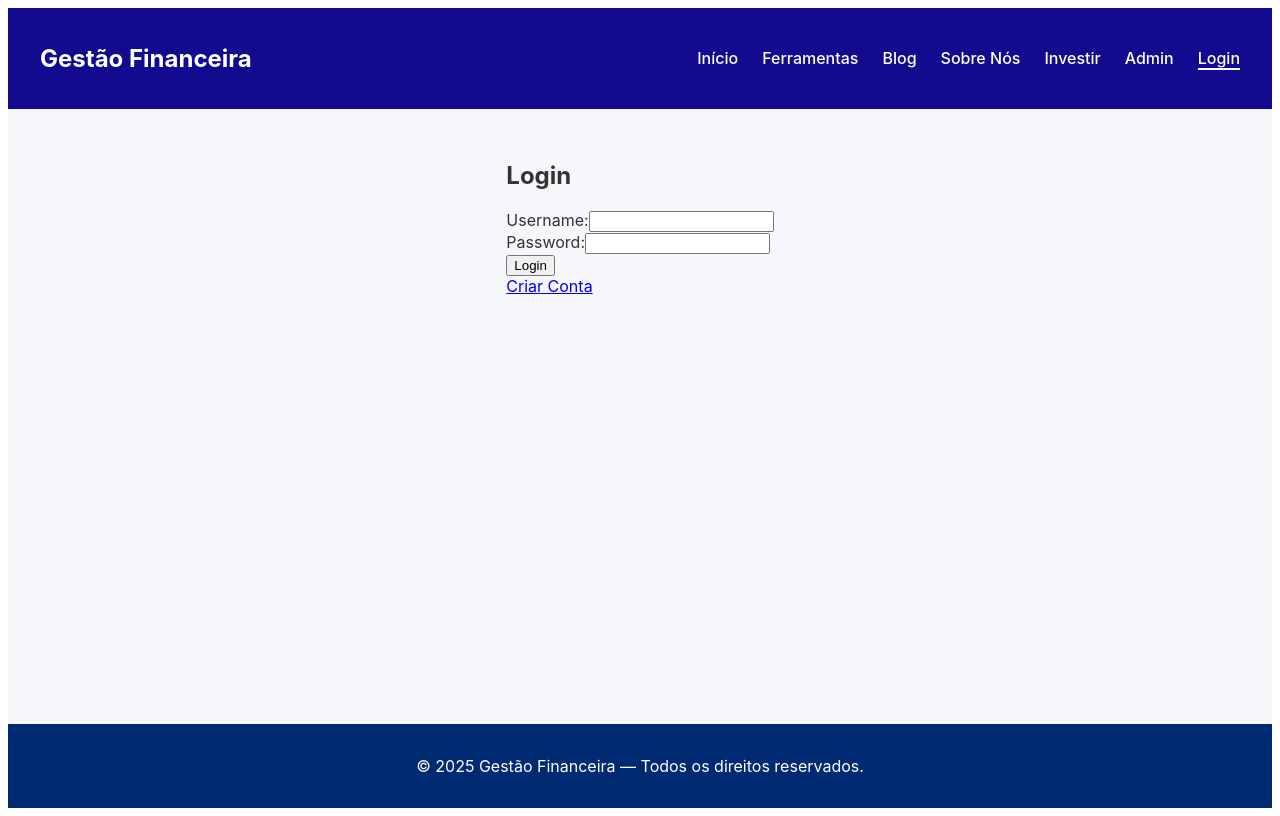
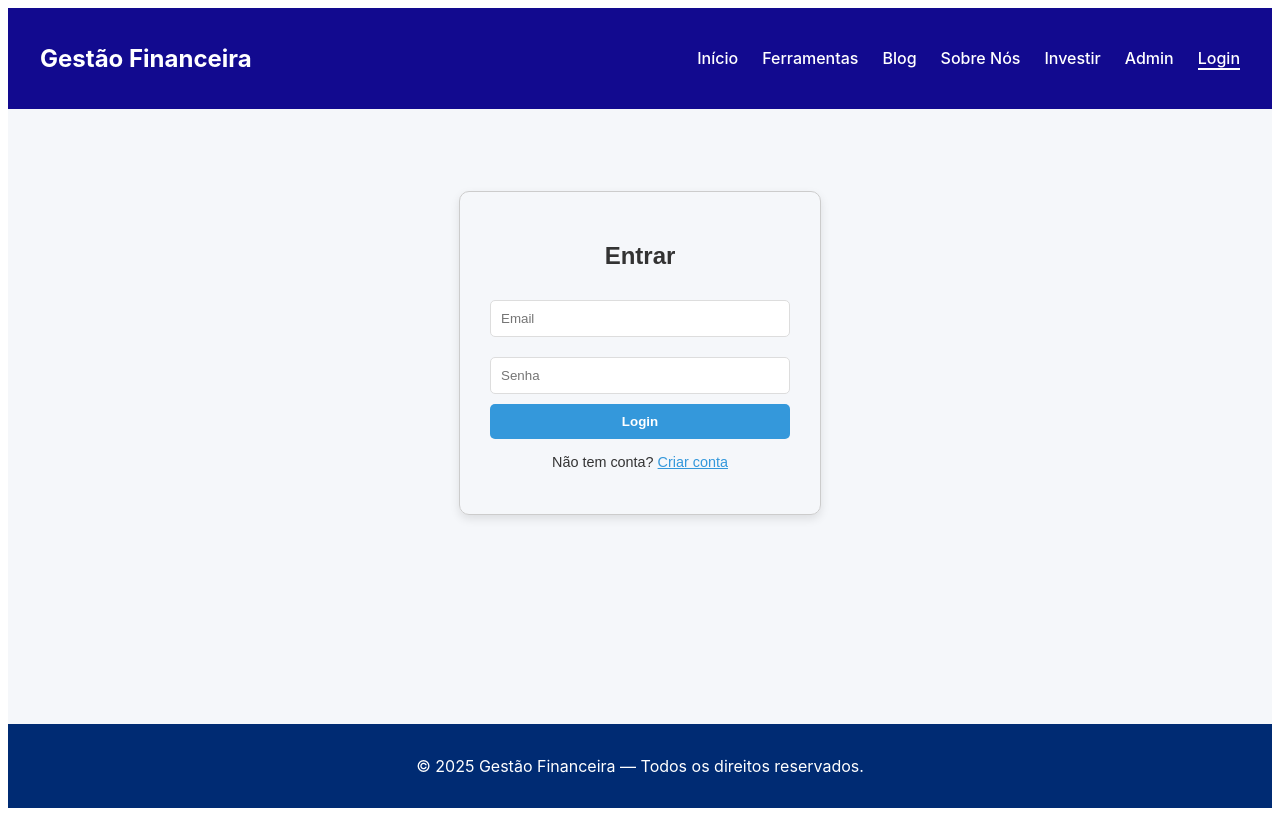
Before and after one commit to LUKOM-rgb/PW, a Vue app in the folder gestão-financeira/: page /login in a window 1280 px wide. Built offline with nearby package versions, Linux system fonts and the light colour scheme.

Commit message:
fix login

```diff
--- a/gestão-financeira/src/components/LoginComp.vue
+++ /dev/null
@@ -1,29 +0,0 @@
-<template>
-    <form>
-        <h2> Criar Login</h2>
-        <div>
-            <label for="username">Username:</label>
-            <input type="text" id="username" name="username" required />
-        </div>
-        <div>
-            <label for="password">Password:</label>
-            <input type="password" id="password" name="password" required />
-        </div>
-        <button type="submit">Criar</button>
-    </form>
-</template>
-<script>
-import CriarloginView from '../views/criarloginView.vue';
-
-export default {
-    name: 'CriarLoginComp',
-    components: CriarloginView,
-    data () {
-        return {
-           name: '',
-           password: ''
-        };
-    },
-};
-
-</script>
--- a/gestão-financeira/src/router/index.js
+++ b/gestão-financeira/src/router/index.js
@@ -41,11 +41,6 @@ const router = createRouter({
       path: '/login',
       name: 'login',
       component: () => import('../views/LoginView.vue'),
-    },
-    {
-      path: '/gestão-financeira/src/views/criarloginView.vue',
-      name: 'criarlogin',
-      component: () => import('../views/criarloginView.vue'),
     }
     // possivel rota para página de 404
   ],
--- a/gestão-financeira/src/views/LoginView.vue
+++ b/gestão-financeira/src/views/LoginView.vue
@@ -1,15 +1,125 @@
 <template>
-    <form>
-        <h2>Login</h2>
-        <div>
-            <label for="username">Username:</label>
-            <input type="text" id="username" name="username" required />
-        </div>
-        <div>
-            <label for="password">Password:</label>
-            <input type="password" id="password" name="password" required />
-        </div>
-        <button type="submit">Login</button>
-    </form>
-    <RouterLink to="../views/criarloginView.vue">Criar Conta</RouterLink>
+  <div class="auth-container">
+
+    <div v-if="!usuarioLogado" class="auth-box">
+
+      <div v-if="modo === 'login'">
+        <h2>Entrar</h2>
+        <form @submit.prevent="fazerLogin">
+          <input v-model="form.email" type="email" placeholder="Email" required />
+          <input v-model="form.senha" type="password" placeholder="Senha" required />
+          <button type="submit" class="btn-primary">Login</button>
+        </form>
+        <p class="toggle-text">
+          Não tem conta? <a @click="modo = 'cadastro'">Criar conta</a>
+        </p>
+      </div>
+
+      <div v-else>
+        <h2>Nova Conta</h2>
+        <form @submit.prevent="criarConta">
+          <input v-model="form.nome" type="text" placeholder="Nome" required />
+          <input v-model="form.email" type="email" placeholder="Email" required />
+          <input v-model="form.senha" type="password" placeholder="Senha" required />
+          <button type="submit" class="btn-success">Cadastrar</button>
+        </form>
+        <p class="toggle-text">
+          Já tem conta? <a @click="modo = 'login'">Voltar ao Login</a>
+        </p>
+      </div>
+
+      <p v-if="erro" class="error-msg">{{ erro }}</p>
+    </div>
+
+    <div v-else class="dashboard-box">
+      <h1>Bem-vindo, {{ usuarioLogado.nome }}!</h1>
+      <p>Você está logado com: {{ usuarioLogado.email }}</p>
+      <button @click="sair" class="btn-danger">Sair (Logout)</button>
+    </div>
+
+  </div>
 </template>
+
+<script setup>
+import { ref, reactive, onMounted } from 'vue';
+
+// --- ESTADO ---
+const modo = ref('login'); // Alterna entre 'login' e 'cadastro'
+const usuarioLogado = ref(null);
+const erro = ref('');
+
+const form = reactive({
+  nome: '',
+  email: '',
+  senha: ''
+});
+
+// --- AO INICIAR ---
+onMounted(() => {
+  // Verifica se já existe alguém logado no navegador
+  const sessaoAtual = localStorage.getItem('usuario_logado');
+  if (sessaoAtual) {
+    usuarioLogado.value = JSON.parse(sessaoAtual);
+  }
+});
+
+// --- AÇÕES ---
+
+const criarConta = () => {
+  const bancoUsers = JSON.parse(localStorage.getItem('users_db')) || [];
+
+  // Verifica se email já existe
+  if (bancoUsers.find(u => u.email === form.email)) {
+    erro.value = 'Este email já existe!';
+    return;
+  }
+
+  // Cria e salva
+  const novoUser = { nome: form.nome, email: form.email, senha: form.senha };
+  bancoUsers.push(novoUser);
+  localStorage.setItem('users_db', JSON.stringify(bancoUsers));
+
+  alert('Conta criada com sucesso! Faça login.');
+  modo.value = 'login';
+  erro.value = '';
+  form.nome = ''; // Limpa campo
+};
+
+const fazerLogin = () => {
+  const bancoUsers = JSON.parse(localStorage.getItem('users_db')) || [];
+
+  const userEncontrado = bancoUsers.find(
+    u => u.email === form.email && u.senha === form.senha
+  );
+
+  if (userEncontrado) {
+    usuarioLogado.value = userEncontrado;
+    localStorage.setItem('usuario_logado', JSON.stringify(userEncontrado));
+    erro.value = '';
+  } else {
+    erro.value = 'Email ou senha incorretos.';
+  }
+};
+
+const sair = () => {
+  usuarioLogado.value = null;
+  localStorage.removeItem('usuario_logado');
+  form.email = '';
+  form.senha = '';
+  modo.value = 'login';
+};
+</script>
+
+<style scoped>
+/* CSS Simples e Bonito */
+.auth-container { display: flex; justify-content: center; margin-top: 50px; font-family: sans-serif; }
+.auth-box, .dashboard-box { width: 300px; padding: 30px; border: 1px solid #ccc; border-radius: 10px; text-align: center; box-shadow: 0 4px 10px rgba(0,0,0,0.1); }
+input { width: 100%; padding: 10px; margin: 10px 0; box-sizing: border-box; border: 1px solid #ddd; border-radius: 5px; }
+button { width: 100%; padding: 10px; border: none; border-radius: 5px; color: white; cursor: pointer; font-weight: bold; }
+.btn-primary { background-color: #3498db; }
+.btn-success { background-color: #2ecc71; }
+.btn-danger { background-color: #e74c3c; }
+.toggle-text { font-size: 0.9rem; margin-top: 15px; }
+a { color: #3498db; cursor: pointer; text-decoration: underline; }
+.error-msg { color: red; margin-top: 10px; font-size: 0.9rem; }
+</style>
--- a/gestão-financeira/src/views/criarloginView.vue
+++ /dev/null
@@ -1,9 +0,0 @@
-<script setup lang="ts">
-import LoginComp from '../components/LoginComp.vue';
-
-</script>
-
-<template>
-
-    <LoginComp />
-</template>
```
Also changed, not shown: gestão-financeira/stores/auth.js (added, +60 -0 lines).
